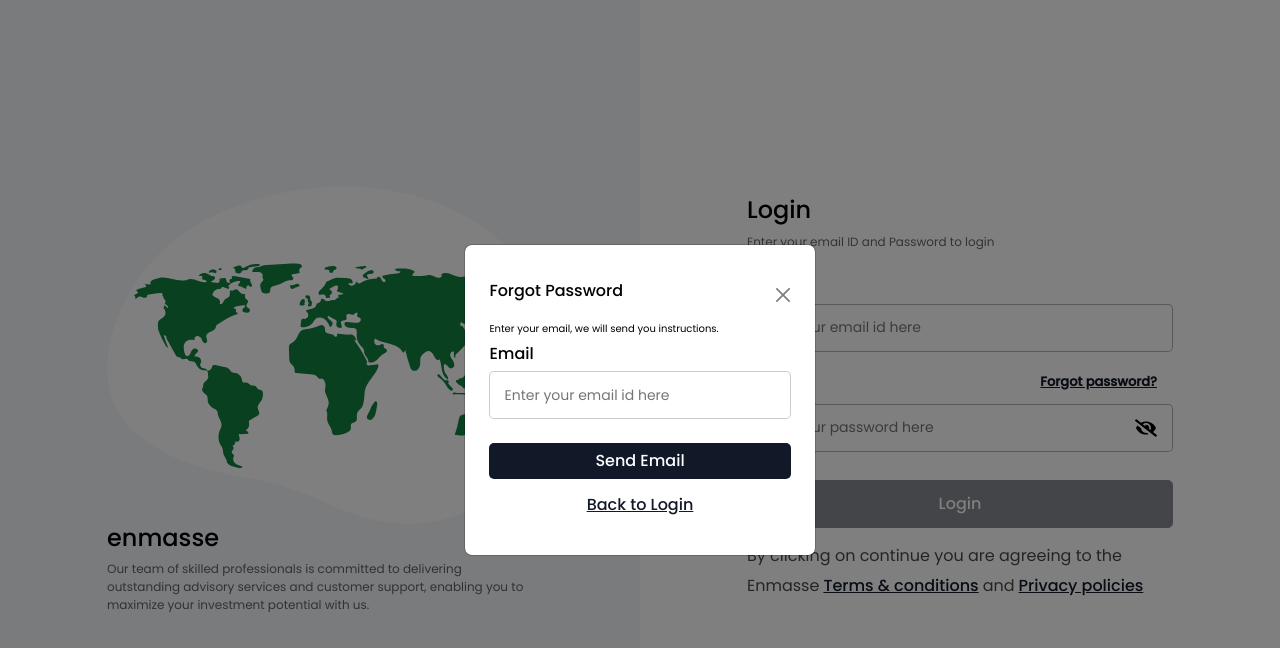
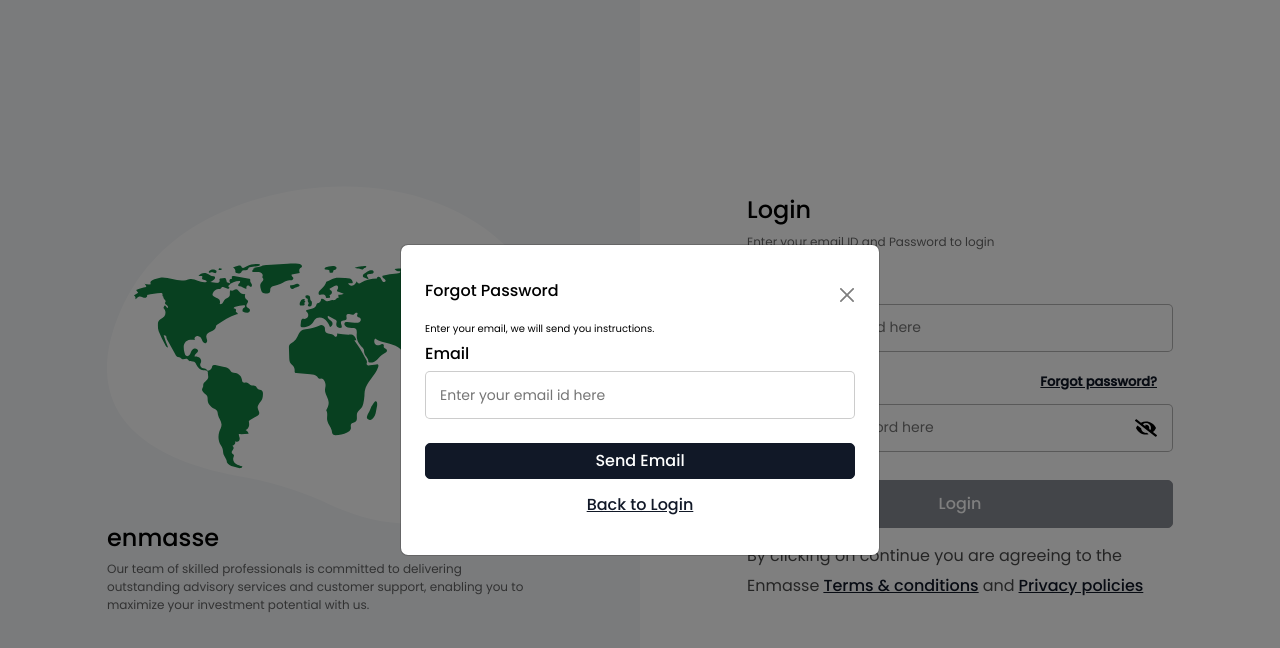
Before and after one commit to Jaymukh/Enmasse-Dot, a React (Create React App) app: page /login in a window 1280 px wide. Both pictures are taken after a click on the button "Forgot password?". Shown: the top 648 px of the page. Built offline with nearby package versions, Linux system fonts and the light colour scheme; no server answers; a web font is replaced by a local one.

Commit message:
fix modal width issue

```diff
--- a/src/components/headercontainer/ExploreNow.tsx
+++ b/src/components/headercontainer/ExploreNow.tsx
@@ -120,7 +120,7 @@ const ExploreNow = () => {
 					/>
 					<button type='button' className='btn-close' onClick={() => handleModalOpen(false)}></button>
 				</div>
-				<div className='' style={{ maxHeight: '68vh', minHeight: '68vh', minWidth: '56.27rem', maxWidth: '56.27rem' }}>
+				<div className='' style={{ maxHeight: '68vh', minHeight: '68vh', minWidth: '56.27rem', maxWidth: '60rem' }}>
 					<Body
 						type={BodyType.p2}
 						color={BodyColor.muted}
--- a/src/components/login/ForgotPassword.tsx
+++ b/src/components/login/ForgotPassword.tsx
@@ -1,6 +1,5 @@
 // External libraries
 import React from 'react';
-import { useSetRecoilState } from "recoil";
 
 // CSS
 import '../../styles/main.css';
@@ -11,11 +10,6 @@ import { Heading, TypographyColor, TypographyType } from '../ui/typography/Headi
 import Body, { BodyType, BodyColor } from '../ui/typography/Body';
 import { Input } from '../ui/input/Input';
 import Modal from '../ui/modal/Modal';
-import { spinnerState } from "../../states";
-
-// Utilities
-import { useUserService } from '../../services';
-
 
 interface ForgotPasswordProps {
     showModal: boolean;
@@ -25,6 +19,7 @@ interface ForgotPasswordProps {
     handleSendEmail: () => void;
 }
 
+
 const ForgotPassword: React.FC<ForgotPasswordProps> = (
     {
         showModal,
@@ -33,13 +28,9 @@ const ForgotPassword: React.FC<ForgotPasswordProps> = (
         handleEmailChange,
         handleSendEmail
     }) => {
-    const userService = useUserService();
-    const setSpinner = useSetRecoilState(spinnerState);
-
-
 
     return (
-        <Modal showModal={showModal} classname='width-62-5' >
+        <Modal showModal={showModal} classname='width-30' >
             <div className='d-flex flex-row justify-content-between align-items-center w-100'>
                 <Heading
                     title='Forgot Password'
@@ -81,7 +72,7 @@ const ForgotPassword: React.FC<ForgotPasswordProps> = (
                     theme={ButtonTheme.primary}
                     classname='mb-2 mt-4'
                     size={ButtonSize.large}
-                    variant={ButtonVariant.contained}
+                    variant={ButtonVariant.bordered}
                     onClick={handleSendEmail}
                 >
                     Send Email
--- a/src/components/ui/modal/Modal.module.css
+++ /dev/null
@@ -1,15 +0,0 @@
-@import url("../../../styles/color.css");
-@import url("../../../utils/fonts/fonts.css");
-
-.modal {
-    max-height: 90vh;
-    overflow: hidden;
-    min-height: 90vh;
-    height: 90vh;
-    top: auto !important;
-    margin: auto;
-}
-.modalHeight {
-    height: 100vh !important;
-    overflow: hidden;
-}
--- a/src/components/ui/modal/Modal.tsx
+++ b/src/components/ui/modal/Modal.tsx
@@ -1,5 +1,4 @@
 import React from 'react'
-import styles from './Modal.module.css';
 
 interface ModalProps {
     children?: React.ReactNode;
@@ -10,8 +9,8 @@ interface ModalProps {
 const Modal = ({ showModal, children, classname }: ModalProps) => {
     return (
         <div>
-            {showModal && <div className={`modal border-rounded ${styles.modalHeight} ${showModal ? 'show' : ''} ${classname} d-flex justify-content-center align-items-center m-auto`} tabIndex={-1} role="dialog" style={{ display: showModal ? 'block' : 'none' }}>
-                <div className="modal-dialog modal-dialog-centered m-auto">
+            {showModal && <div className={`modal border-rounded ${showModal ? 'show' : ''} d-flex justify-content-center align-items-center m-auto`} tabIndex={-1} role="dialog" style={{ display: showModal ? 'block' : 'none' }}>
+                <div className={`modal-dialog modal-dialog-centered m-auto ${classname}`}>
                     <div className={`modal-content `}>
                         <div className="modal-body d-flex flex-column justify-content-center w-auto m-2">
                             {children}
--- a/src/styles/main.css
+++ b/src/styles/main.css
@@ -150,21 +150,30 @@ ul {
 }
 
 /* modal width & height */
-.width-18-75.modal {
-    --bs-modal-width: 18.75rem !important;
+.modal {
+    max-height: 100vh;
+    overflow: hidden;
+    min-height: 100vh;
+    height: 100vh !important;
+    margin: auto;
+    --bs-modal-width: 100vw !important;
 }
 
-.width-30.modal {
-    --bs-modal-width: 30rem !important;
+.width-18-75.modal-dialog {
+    width: 18.75rem !important;
 }
 
-.width-62-5.modal {
-    --bs-modal-width: 62.5rem !important;
+.width-30.modal-dialog {
+    width: 30rem !important;
+}
+
+.width-62-5.modal-dialog {
+    width: 62.5rem !important;
 }
 
 .height-90.modal {
-    height: 90vh !important;
-    min-width: 90vh !important;
+    height: 100vh !important;
+    min-width: 100vh !important;
 }
 
 .no-scrollbar::-webkit-scrollbar {
@@ -670,7 +679,7 @@ th {
 .popup {
     position: absolute;
     top: 100% !important;
-    left: 50% ;
+    left: 50%;
     transform: translateX(-50%);
     z-index: 1000;
     background-color: var(--white-1);
@@ -689,7 +698,6 @@ th {
     justify-content: left;
     align-items: left;
 }
-
 
 .info-text-wrap {
     white-space: pre-line;
```
